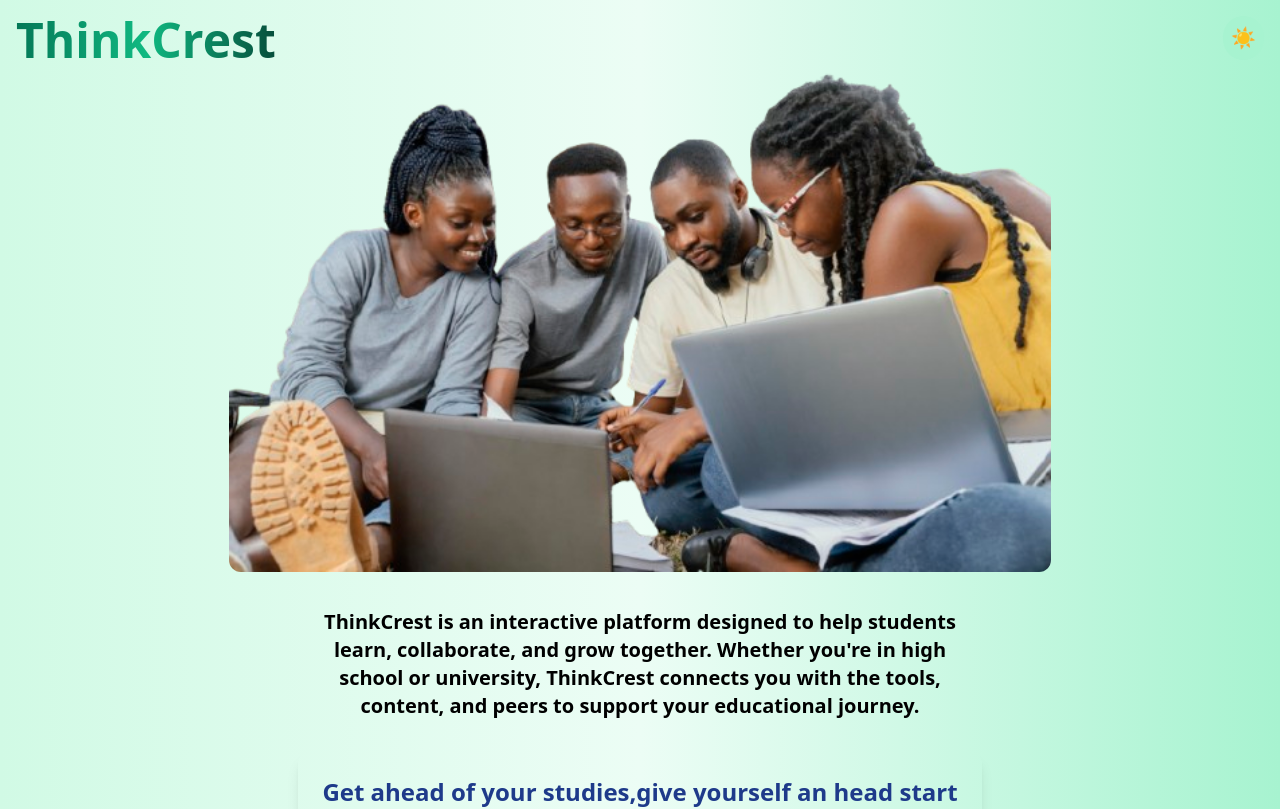
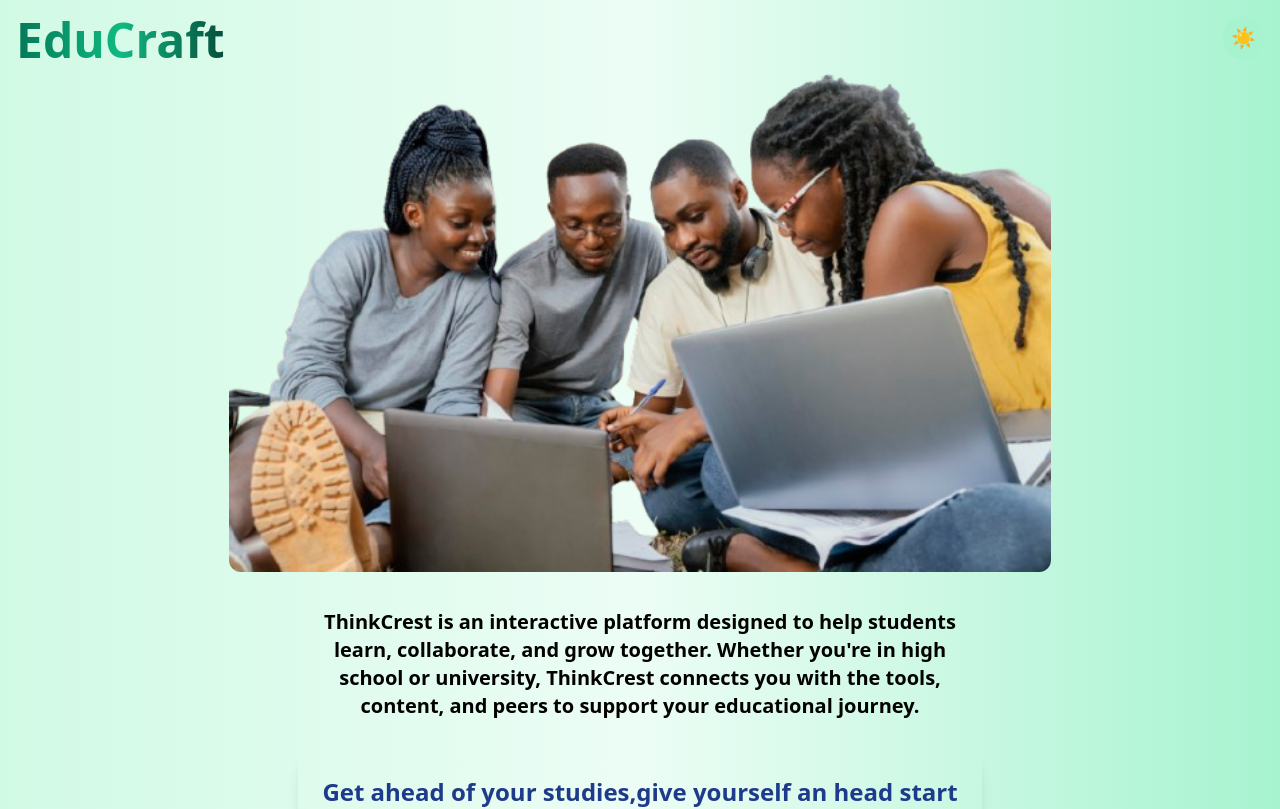
Before and after one commit to mercy-korir600/EduCraft-frontend, a React (Vite) app: page / in a window 1280 px wide. Shown: the top 809 px of the page. Built offline with nearby package versions, Linux system fonts and the light colour scheme; no server answers.

Commit message:
Fix Vercel routing white screen

```diff
--- a/src/pages/Splash.jsx
+++ b/src/pages/Splash.jsx
@@ -22,7 +22,7 @@ const Splash = () => {
   <h1 className="text-4xl md:text-5xl font-bold bg-clip-text text-transparent
     bg-gradient-to-r from-emerald-700 via-emerald-500 to-emerald-900
     dark:from-emerald-600 dark:via-emerald-400 dark:to-emerald-700 animate-glow">
-    ThinkCrest
+    EduCraft
   </h1>
   {/* <HiLightBulb className='top-4 left-6 z-50' /> */}
 </div>
```
Also changed, not shown: vercel.json (added).
